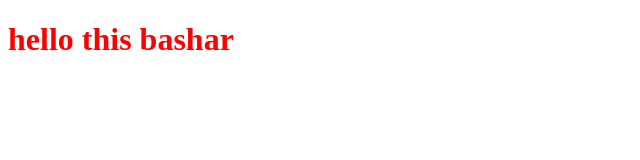
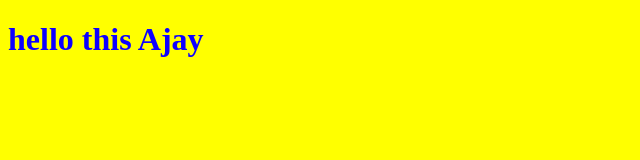
Before and after one commit to bramadanny/myproject, a plain HTML site: page index.html in a window 1280 px wide. Shown: the whole page, without its empty margins (0-640 px from the left). Drawn offline with Linux system fonts and the light colour scheme.

Commit message:
changing style for the title

```diff
--- a/index.html
+++ b/index.html
@@ -8,7 +8,7 @@
     <link rel="styleSheet" href="style.css"
 </head>
 <body>
-    <h1>hello this bashar</h1>
+    <h1>hello this Ajay</h1>
    <script src="app.js"></script>
 </body>
 </html>
--- a/style.css
+++ b/style.css
@@ -1,4 +1,7 @@
 h1
 {
-    color: red;
+    color: rgb(13, 0, 255);
 }
+body{
+    background-color: yellow;
+}
```
